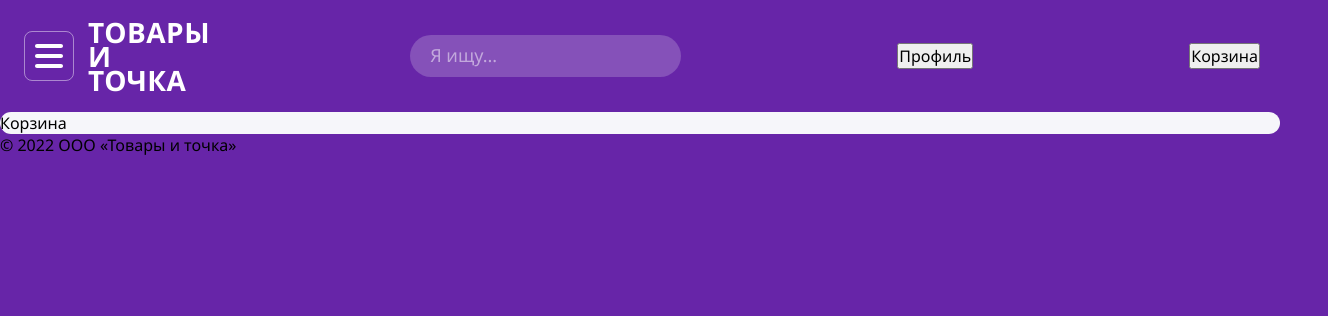
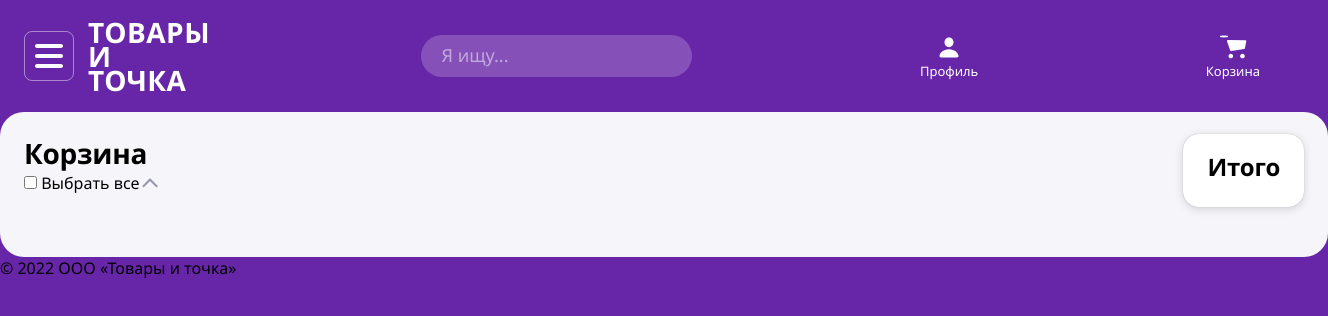
Before and after one commit to 1317n0d3/wb-l0, a plain HTML site: page index.html in a window 1280 px wide. Shown: the whole page, 1328 px wide, since content can reach past the window. Drawn offline with Linux system fonts and the light colour scheme.

Commit message:
add cart section

```diff
--- a/index.html
+++ b/index.html
@@ -18,14 +18,36 @@
     </div>
     <input class="header__search" type="text" placeholder="Я ищу...">
     <button class="header__button">
-      Профиль
+      <img src="./assets/icons/profile.svg" alt="profile icon">
+      <span class="header__button__text">Профиль</span>
     </button>
-    <button class="header__button">Корзина</button>
+    <button class="header__button">
+      <img src="./assets/icons/cart.svg" alt="cart icon">
+      <span class="header__button__text">Корзина</span>
+    </button>
   </header>
 
   <main class="main">
-    <section>
-      <span>Корзина</span>
+    <section class="main__cart">
+      <span class="main__cart__title">Корзина</span>
+      <div class="main__cart__available-items">
+        <div class="main__cart__available-items__header">
+          <div>
+            <input type="checkbox" id="selectAll" name="selectAll">
+            <label for="selectAll">Выбрать все</label>
+          </div>
+          <button class="main__cart__collapse-button">
+            <img src="./assets/icons/arrow.svg" alt="arrow icon">
+          </button>
+        </div>
+      </div>
+      <div class="main__cart__missing-items"></div>
+      <div class="main__cart__delivery-method"></div>
+      <div class="main__cart__payment-method"></div>
+      <div class="main__cart__recipient"></div>
+    </section>
+    <section class="main__total">
+      <span class="main__total__title">Итого</span>
     </section>
   </main>
 
--- a/styles/style.css
+++ b/styles/style.css
@@ -41,6 +41,7 @@ body {
   letter-spacing: 0.50px;
   text-transform: uppercase;
   font-variant: all-small-caps;
+  cursor: pointer;
 }
 
 .header__logo__button {
@@ -51,6 +52,7 @@ body {
   background-color: transparent;
   border: 1px solid rgba(255, 255, 255, 0.45);
   border-radius: 8px;
+  cursor: pointer;
 }
 
 .header__search {
@@ -67,8 +69,61 @@ body {
   font-size: 18px;
 }
 
+.header__button {
+  display: flex;
+  flex-direction: column;
+  align-items: center;
+  background-color: transparent;
+  border: none;
+  cursor: pointer;
+}
+
+.header__button__text {
+  color: #FFF;
+  font-size: 13px;
+}
+
 .main {
+  display: flex;
+  justify-content: space-between;
   width: 100%;
   background-color: #F6F6FA;
   border-radius: 24px;
+  padding: 22px 24px 50px;
 }
+
+.main__cart {
+
+}
+
+.main__cart__title {
+  color: #000;
+  font-size: 28px;
+  font-weight: 700;
+  letter-spacing: -0.28px;
+}
+
+.main__cart__available-items__header {
+  display: flex;
+  justify-content: space-between;
+}
+
+.main__cart__collapse-button {
+  border: none;
+  cursor: pointer;
+  background-color: transparent;
+}
+
+.main__total {
+  padding: 16px 24px 24px;
+  border-radius: 16px;
+  background-color: #FFF;
+  box-shadow: 0px 0px 1px 0px rgba(0, 0, 0, 0.30), 0px 2px 10px 0px rgba(0, 0, 0, 0.15);
+}
+
+.main__total__title {
+  color: #000;
+  font-size: 24px;
+  font-weight: 700;
+  letter-spacing: -0.24px;
+}
```
Also changed, not shown: assets/icons/arrow.svg (added).
